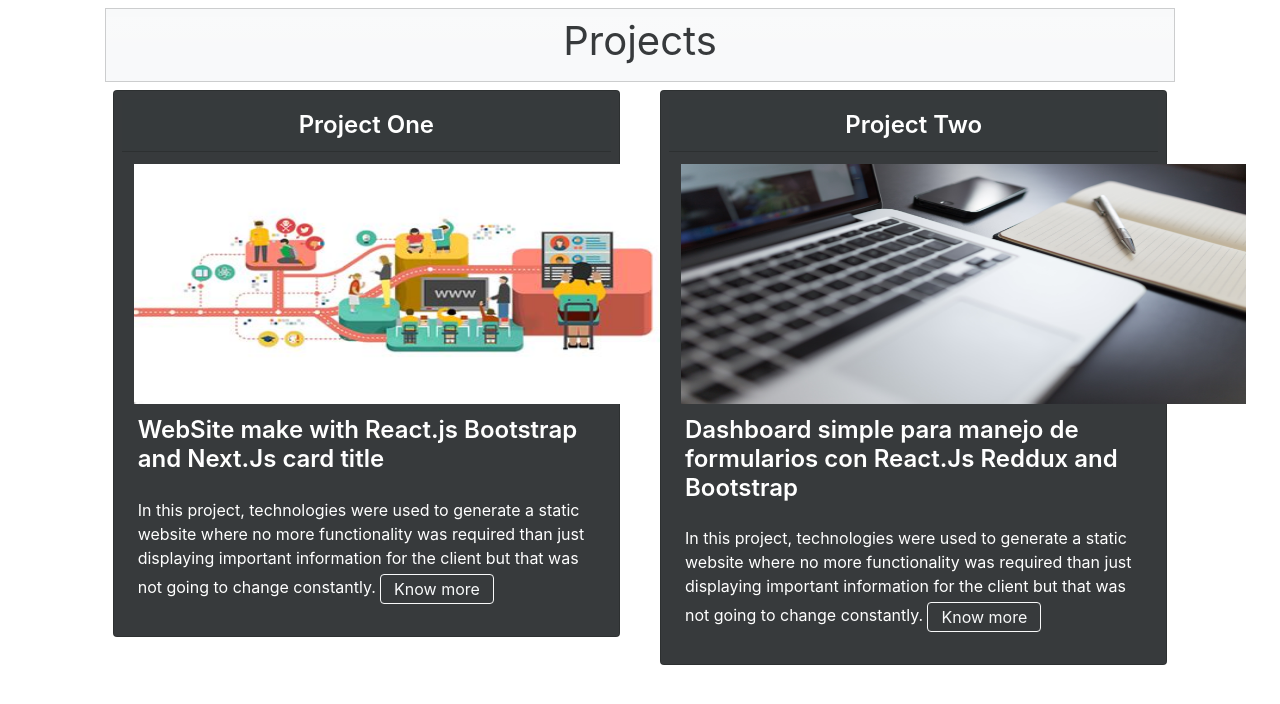
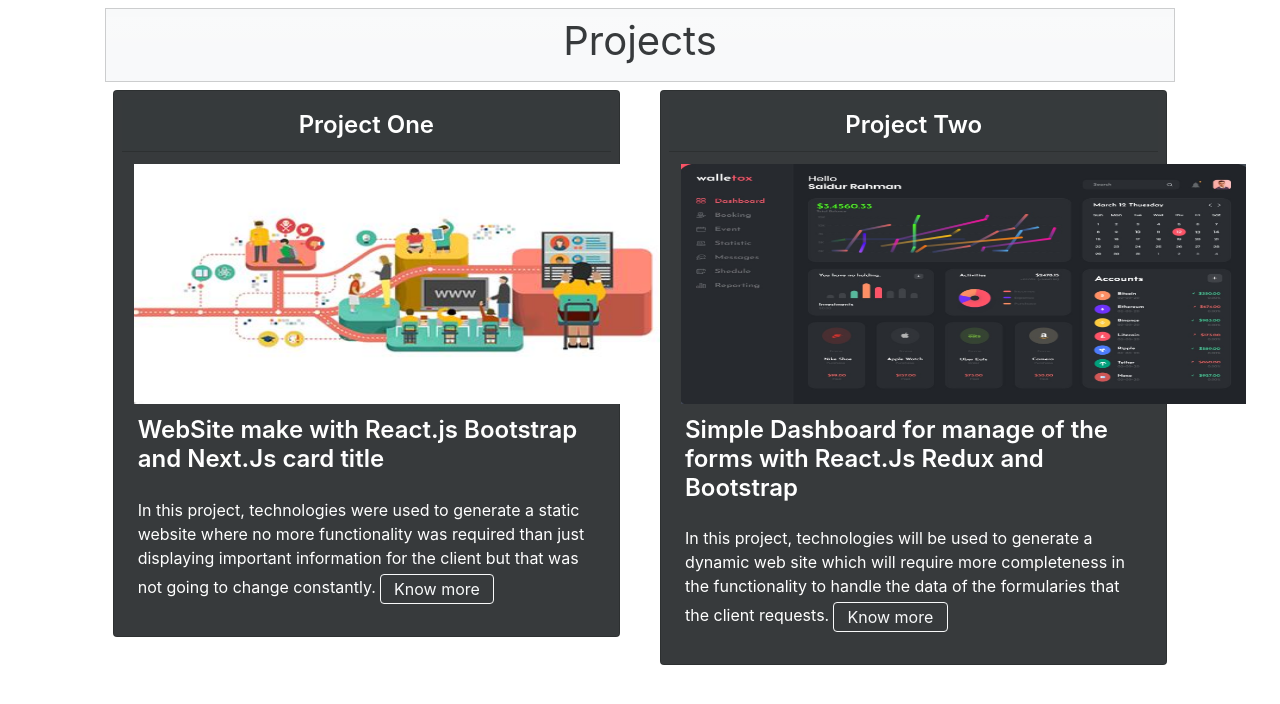
Before and after one commit to jorgehara/my-portfolio, a Next.js app: page / in a window 1280 px wide. Shown: the top 704 px of the page. Built offline with nearby package versions, Linux system fonts and the light colour scheme.

Commit message:
pushUpdate

```diff
--- a/pages/index.js
+++ b/pages/index.js
@@ -108,20 +108,17 @@ export default function Home({ name }) {
                 </div>
                 <div class="card-body p-2">
                   <Image
-                    src="/imagen1.jpg"
+                    src="/imagenDash1.jpg"
                     width={565}
                     height={240}
                     alt=""
                     className="image-fluid m-1"
                   />
                   <h4 class="card-title fw-semibold p-2">
-                    Dashboard simple para manejo de formularios con React.Js Reddux and Bootstrap
+                  Simple Dashboard for manage of the forms with React.Js Redux and Bootstrap
                   </h4>
                   <p class="card-text p-2 my-1 text-start lh-3">
-                    In this project, technologies were used to generate a static
-                    website where no more functionality was required than just
-                    displaying important information for the client but that was
-                    not going to change constantly.
+                  In this project, technologies will be used to generate a dynamic web site which will require more completeness in the functionality to handle the data of the formularies that the client requests.
                     <Link
                       href="/"
                       className="btn btn-outline-light bg-gradient rounded-1 text-center lh-sm col-3 m-1 p-1"
```
